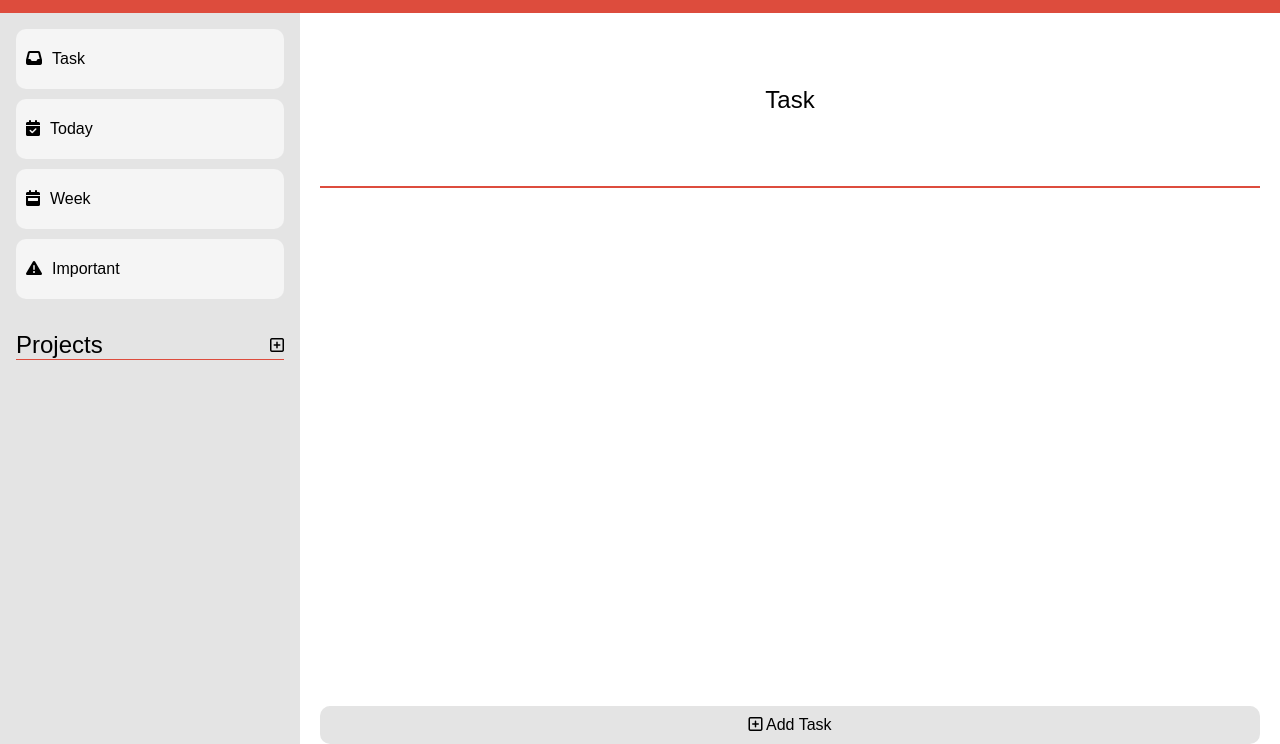
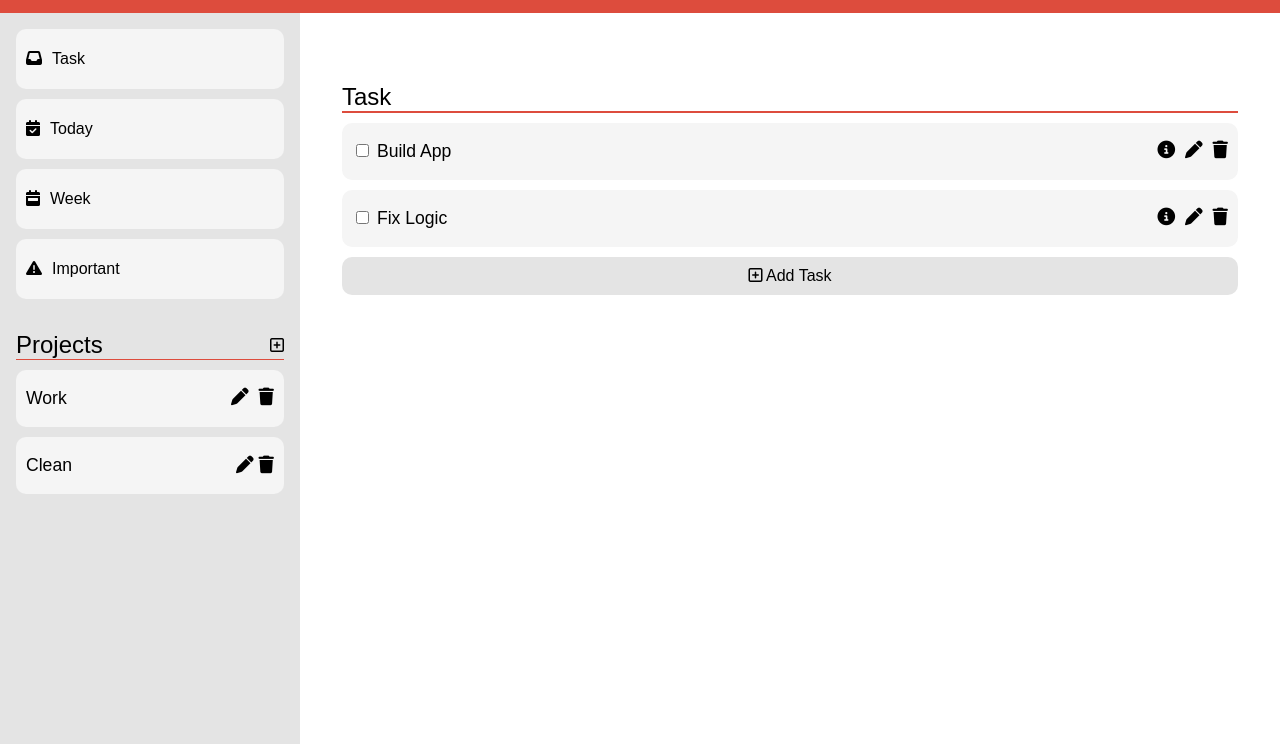
Before and after one commit to LaQuannT/TODO-List, a website built with webpack: page dist/index.html in a window 1280 px wide. Shown: the part 56-800 px from the top of the page. Built offline with nearby package versions, Linux system fonts and the light colour scheme; a web font is replaced by a local one.

Commit message:
edited html and css to show example projects and task

```diff
--- a/dist/index.html
+++ b/dist/index.html
@@ -42,16 +42,57 @@
             <h2 class="title">Projects</h2>
             <i class="fa-regular fa-square-plus"></i>
           </div>
+          <ul class="project-list">
+            <li>
+              Work
+              <span class="list-actions">
+                <i class="fa-solid fa-pen"></i>
+                <i class="fa-solid fa-trash"></i>
+              </span>
+            </li>
+            <li>
+              Clean
+              <span class="project-actions">
+                <i class="fa-solid fa-pen"></i>
+                <i class="fa-solid fa-trash"></i>
+              </span>
+            </li>
+          </ul>
         </div>
       </div>
       <div class="main-content">
         <div class="content-hdr">
           <h2 class="content-title">Task</h2>
         </div>
-        <div class="content-bdy"></div>
-        <div class="add-task">
-          <i class="fa-regular fa-square-plus"></i>
-          <span class="add-task-txt">Add Task</span>
+        <div class="content-bdy">
+          <ul class="task-list">
+            <li>
+              <div class="task-name">
+                <input type="checkbox" id="task-1" />
+                <label for="task-1">Build App</label>
+              </div>
+              <div class="list-actions">
+                <i class="fa-solid fa-circle-info"></i>
+                <i class="fa-solid fa-pen"></i>
+                <i class="fa-solid fa-trash"></i>
+              </div>
+            </li>
+            <li>
+              <div class="task-name">
+                <input type="checkbox" id="task-2" />
+                <label for="task-2">Fix Logic</label>
+              </div>
+              <div class="list-actions">
+                <i class="fa-solid fa-circle-info"></i>
+                <i class="fa-solid fa-pen"></i>
+                <i class="fa-solid fa-trash"></i>
+              </div>
+            </li>
+          </ul>
+          <div class="add-task">
+            <i class="fa-regular fa-square-plus"></i>
+            <span class="add-task-txt">Add Task</span>
+          </div>
         </div>
       </div>
     </div>
--- a/dist/style.css
+++ b/dist/style.css
@@ -91,19 +91,33 @@ img {
   align-items: center;
   border-bottom: 1px var(--clr-hdr) solid;
 }
+li {
+  display: flex;
+  justify-content: space-between;
+  border-radius: 10px;
+  background-color: whitesmoke;
+  margin: 10px 0;
+  padding: 18px 10px;
+  font-size: 1.1rem;
+}
+
+.list-actions {
+  display: inherit;
+  gap: 10px;
+}
 
 .main-content {
   grid-column: 2 / 3;
   grid-row: 2 / 3;
   display: inherit;
-  grid-template-rows: 175px 1fr;
-  padding: 0 20px;
+  grid-template-rows: 100px 1fr;
+  padding: 0 42px;
 }
 
 .content-hdr {
   display: flex;
-  align-items: center;
-  justify-content: center;
+  align-items: flex-end;
+  justify-content: left;
   border-bottom: 2px var(--clr-hdr) solid;
 }
 
```
